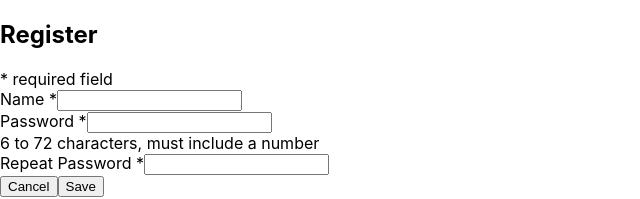
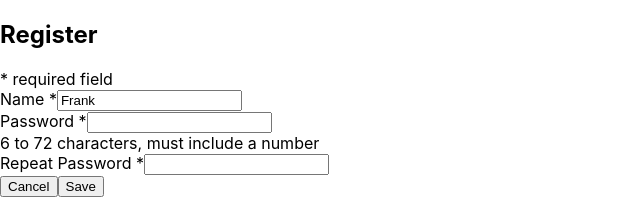
Before and after one commit to aniledev/react-registration-form, a React (Create React App) app: page / in a window 1280 px wide. Shown: the top 199 px of the page, without its empty margins (0-640 px from the left). Built offline with nearby package versions, Linux system fonts and the light colour scheme.

Commit message:
FEAT: provide default value for the form name input

```diff
--- a/src/Components/RegistrationForm.js
+++ b/src/Components/RegistrationForm.js
@@ -24,6 +24,7 @@ export default class RegistrationForm extends Component {
               className="registration__control"
               name="name"
               id="name"
+              defaultValue="Frank"
             />
           </div>
           <div className="form-group">
```
Also changed, not shown: 1 other file (tests, documents, lock files or other folders).
